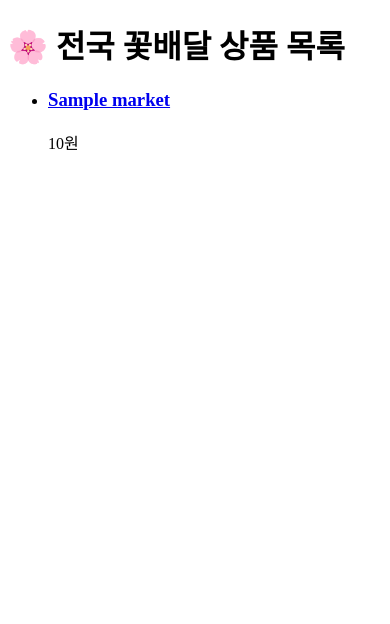
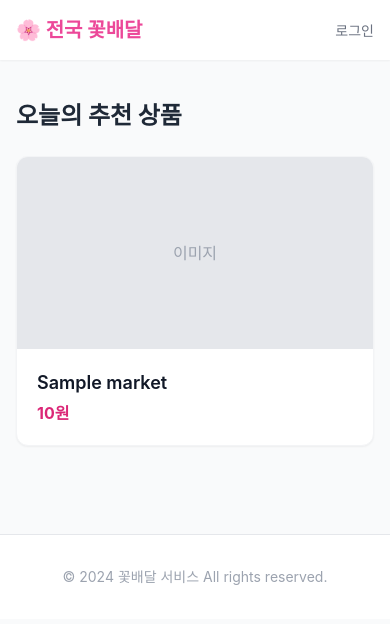
Before and after one commit to jongko54/my-seo, a FastAPI app: page / in a window 390 px wide. Shown: the top 624 px of the page. Run offline with FastAPI, Linux system fonts and the light colour scheme; tables that the repository leaves empty hold one stand-in row (values such as "Sample post"); some libraries are stand-ins or nearby versions; some web fonts are replaced.

Commit message:
디자인 변경

```diff
--- a/FastAPIProject/templates/index_list.html
+++ b/FastAPIProject/templates/index_list.html
@@ -2,21 +2,51 @@
 <html lang="ko">
 <head>
     <meta charset="UTF-8">
+    <meta name="viewport" content="width=device-width, initial-scale=1.0">
     <title>꽃배달 쇼핑몰</title>
+    <script src="https://cdn.tailwindcss.com"></script>
+    <link rel="stylesheet" as="style" crossorigin href="https://cdn.jsdelivr.net/gh/orioncactus/pretendard@v1.3.8/dist/web/static/pretendard.css" />
+    <style>
+        body { font-family: "Pretendard Variable", Pretendard, -apple-system, BlinkMacSystemFont, system-ui, Roboto, "Helvetica Neue", "Segoe UI", "Apple SD Gothic Neo", "Noto Sans KR", "Malgun Gothic", "Apple Color Emoji", "Segoe UI Emoji", "Segoe UI Symbol", sans-serif; }
+    </style>
 </head>
-<body>
-    <h1>🌸 전국 꽃배달 상품 목록</h1>
-    <ul>
-        {% for item in items %}
-            <li>
-                <a href="/market/{{ item.url_keyword }}">
-                    <h3>{{ item.name }}</h3>
+<body class="bg-gray-50 text-gray-800">
+
+    <header class="bg-white shadow-sm sticky top-0 z-10">
+        <div class="max-w-5xl mx-auto px-4 py-4 flex justify-between items-center">
+            <h1 class="text-xl font-bold text-pink-500">🌸 전국 꽃배달</h1>
+            <nav>
+                <a href="#" class="text-sm text-gray-500 hover:text-pink-500">로그인</a>
+            </nav>
+        </div>
+    </header>
+
+    <main class="max-w-5xl mx-auto px-4 py-10">
+        <h2 class="text-2xl font-bold mb-6">오늘의 추천 상품</h2>
+
+        <div class="grid grid-cols-1 sm:grid-cols-2 md:grid-cols-3 gap-6">
+            {% for item in items %}
+                <a href="/market/{{ item.url_keyword }}" class="group block bg-white rounded-xl shadow-sm hover:shadow-md transition duration-300 overflow-hidden border border-gray-100">
+                    <div class="aspect-w-1 aspect-h-1 w-full h-48 bg-gray-200 group-hover:opacity-90 transition">
+                         <div class="flex items-center justify-center h-full text-gray-400">이미지</div>
+                    </div>
+
+                    <div class="p-5">
+                        <h3 class="text-lg font-semibold text-gray-900 group-hover:text-pink-500 mb-1">{{ item.name }}</h3>
+                        <p class="text-pink-600 font-bold">{{ item.price }}원</p>
+                    </div>
                 </a>
-                <p>{{ item.price }}원</p>
-            </li>
-        {% else %}
-            <li>등록된 상품이 없습니다.</li>
-        {% endfor %}
-    </ul>
+            {% else %}
+                <div class="col-span-full text-center py-20 text-gray-500">
+                    <p>등록된 상품이 없습니다.</p>
+                </div>
+            {% endfor %}
+        </div>
+    </main>
+
+    <footer class="bg-white border-t mt-12 py-8 text-center text-sm text-gray-400">
+        &copy; 2024 꽃배달 서비스 All rights reserved.
+    </footer>
+
 </body>
 </html>
```
Also changed, not shown: FastAPIProject/templates/item.html (+44 -6 lines).
